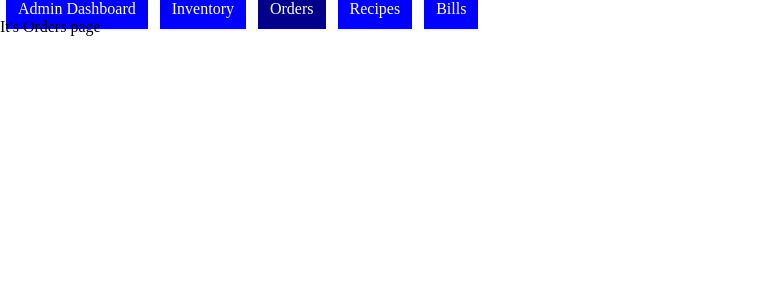
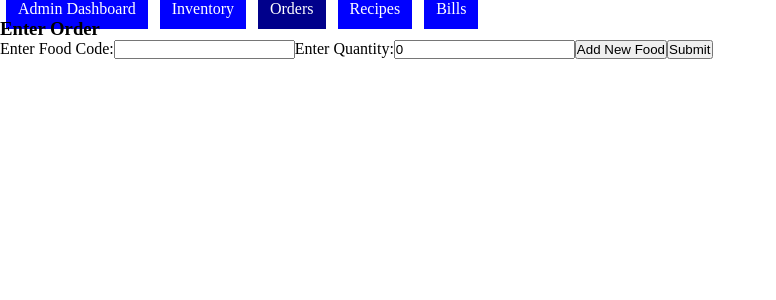
Before and after one commit to ihab-sensei/tina-zita, a React (Create React App) app: page /orders in a window 1280 px wide. Shown: the top 300 px of the page, without its empty margins (0-776 px from the left). Built offline with nearby package versions, Linux system fonts and the light colour scheme.

Commit message:
Added orders page

```diff
--- a/src/components/Orders/Order.js
+++ b/src/components/Orders/Order.js
@@ -1,9 +1,46 @@
-import React from "react";
+import { Label } from "@material-ui/icons";
+import React, {useState} from "react";
 
 export default function Orders() {
+  const [form, setForm] = useState({forms : ["form0"]});
+  const [input, setInput] = useState({
+    code : "",
+    quantity : 0
+  });
+  const [quantity, setQuantity] = useState(0)
+
+  const handleChange = (e) => {
+    setInput(
+      {
+        [e.target.name] : e.target.value
+      }
+    )
+  }
+
+  const handleSubmit = (e) => {
+    e.preventDefault()
+
+  }
+  const addNewFood = () => {
+    const newForm = `form${form.forms.length}`
+    setForm(prevState => ({forms : prevState.forms.concat([newForm])})
+      )
+  }
   return (
     <div>
-      <p>It's Orders page</p>
+      <h3>Enter Order</h3>
+      <div>
+        {form.forms.map((el) => <form key={el} onSubmit={handleSubmit}>
+          <label>Enter Food Code:
+            <input type="text" name={"code" + el} value={input.code} onChange={(e) => handleChange(e)}></input>
+          </label>
+          <label>Enter Quantity:
+            <input type="text" name={"quantity" + el} value={input.quantity}  onChange={(e) => handleChange(e)}></input>
+          </label>
+          <button onClick={addNewFood}>Add New Food</button>
+          <button>Submit</button>
+      </form>)}
+    </div>
     </div>
   );
 }
```
Also changed, not shown: 1 other file (tests, documents, lock files or other folders).
